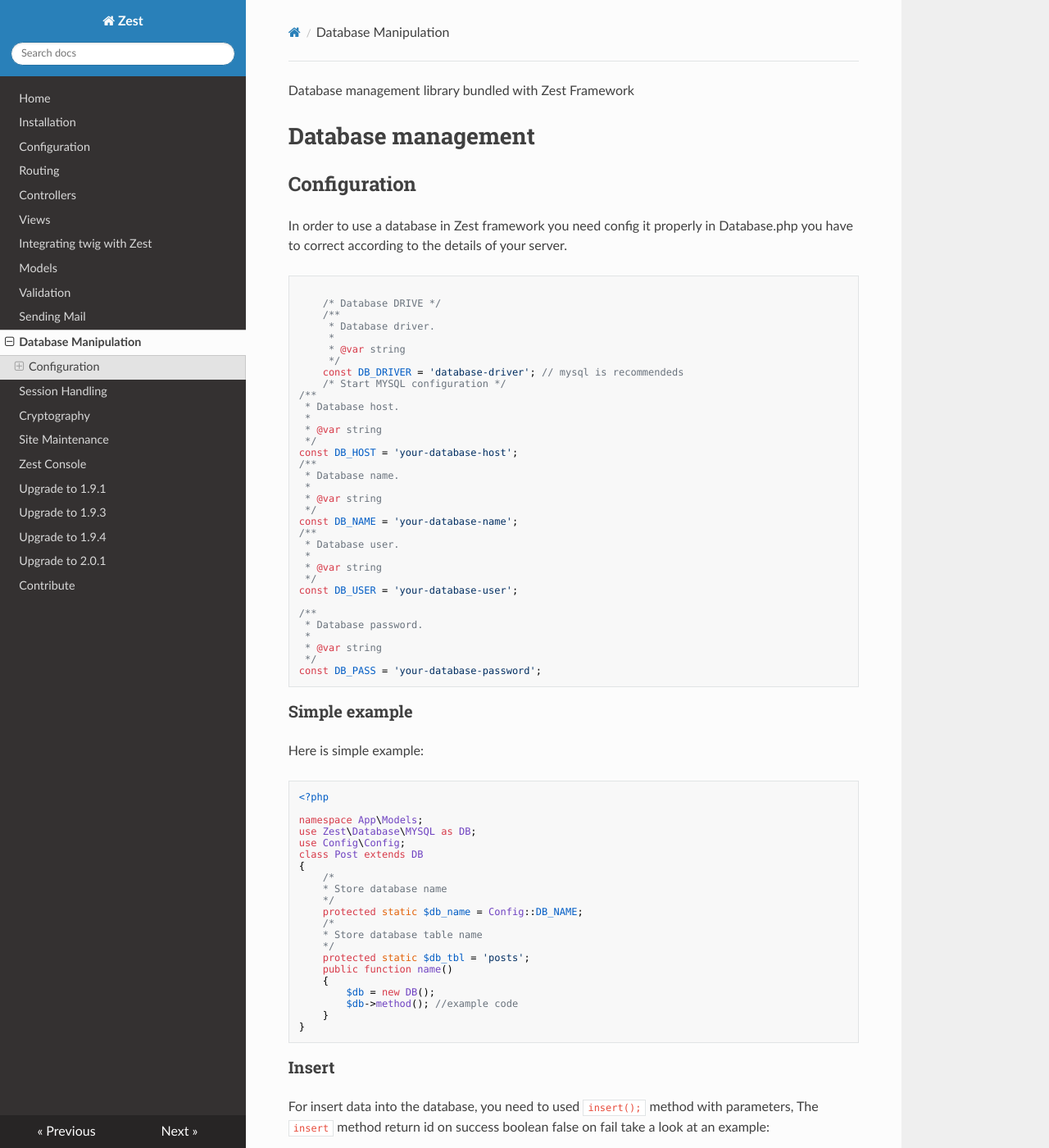
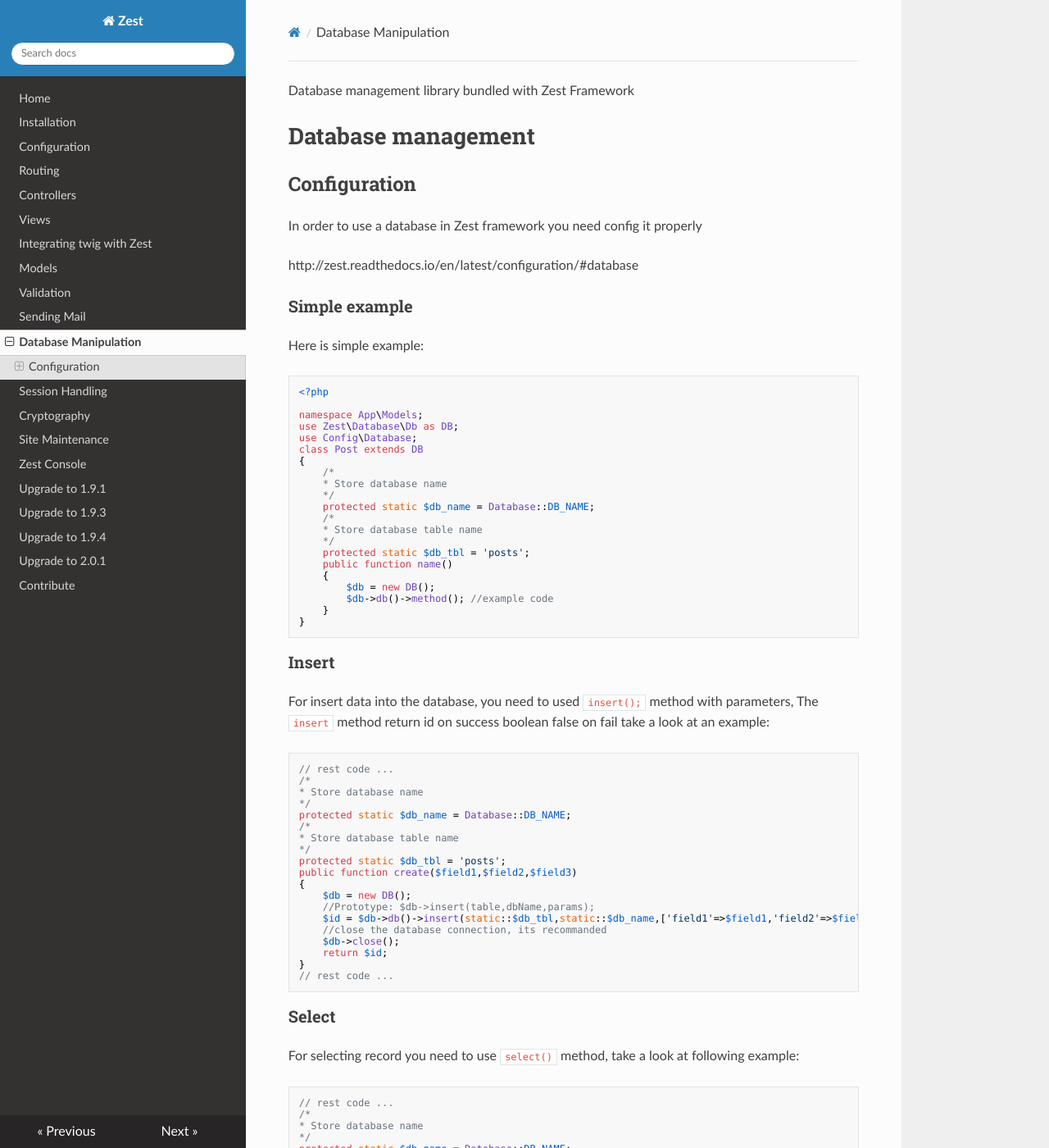
Before and after one commit to alphazframework/zest-docs-latest, an MkDocs documentation site: the page built from docs/database.md, in a window 1280 px wide and 1400 px high. Shown: the whole window at 82% size. Built offline with MkDocs 1.6.1, drawn with Linux system fonts in a browser that asks for light colours; nearby versions of some CDN libraries; old or Windows-style settings are respelled for this version of MkDocs; some of the changed text lies outside the part shown.

Commit message:
Update database.md

````diff
--- a/docs/database.md
+++ b/docs/database.md
@@ -4,44 +4,8 @@ Database management library bundled with Zest Framework
 
 ## Configuration
 In order to use a database in Zest framework you need config it properly
-in Database.php you have to correct according to the details of your server.
 
-```php
-
-    /* Database DRIVE */
-    /**
-     * Database driver.
-     *
-     * @var string
-     */
-    const DB_DRIVER = 'database-driver'; // mysql is recommendeds
-    /* Start MYSQL configuration */
-/**
- * Database host.
- *
- * @var string
- */
-const DB_HOST = 'your-database-host';
-/**
- * Database name.
- *
- * @var string
- */
-const DB_NAME = 'your-database-name';
-/**
- * Database user.
- *
- * @var string
- */
-const DB_USER = 'your-database-user';
-
-/**
- * Database password.
- *
- * @var string
- */
-const DB_PASS = 'your-database-password';
-```
+http://zest.readthedocs.io/en/latest/configuration/#database
 
 ### Simple example
 Here is simple example:
@@ -50,14 +14,14 @@ Here is simple example:
 <?php
 
 namespace App\Models;
-use Zest\Database\MYSQL as DB;
-use Config\Config;
+use Zest\Database\Db as DB;
+use Config\Database;
 class Post extends DB
 {
 	/*
 	* Store database name
 	*/
-	protected static $db_name = Config::DB_NAME;
+	protected static $db_name = Database::DB_NAME;
 	/*
 	* Store database table name
 	*/
@@ -79,7 +43,7 @@ For insert data into the database, you need to used ```insert();``` method with
 /*
 * Store database name
 */
-protected static $db_name = Config::DB_NAME;
+protected static $db_name = Database::DB_NAME;
 /*
 * Store database table name
 */
@@ -104,7 +68,7 @@ For selecting record you need to use ```select()``` method, take a look at follo
 /*
 * Store database name
 */
-protected static $db_name = Config::DB_NAME;
+protected static $db_name = Database::DB_NAME;
 /*
 * Store database table name
 */
@@ -129,7 +93,7 @@ For select records at the specific condition or using where clause the method is
 /*
 * Store database name
 */
-protected static $db_name = Config::DB_NAME;
+protected static $db_name = Database::DB_NAME;
 /*
 * Store database table name
 */
@@ -197,7 +161,7 @@ Here is the following example:
 /*
 * Store database name
 */
-protected static $db_name = Config::DB_NAME;
+protected static $db_name = Database::DB_NAME;
 /*
 * Store database table name
 */
@@ -220,7 +184,7 @@ For updating records in a database we need to used ```update``` method take a lo
 /*
 * Store database name
 */
-protected static $db_name = Config::DB_NAME;
+protected static $db_name = Database::DB_NAME;
 /*
 * Store database table name
 */
````
Also changed, not shown: other parts of docs/database.md (+19 -19 lines).
